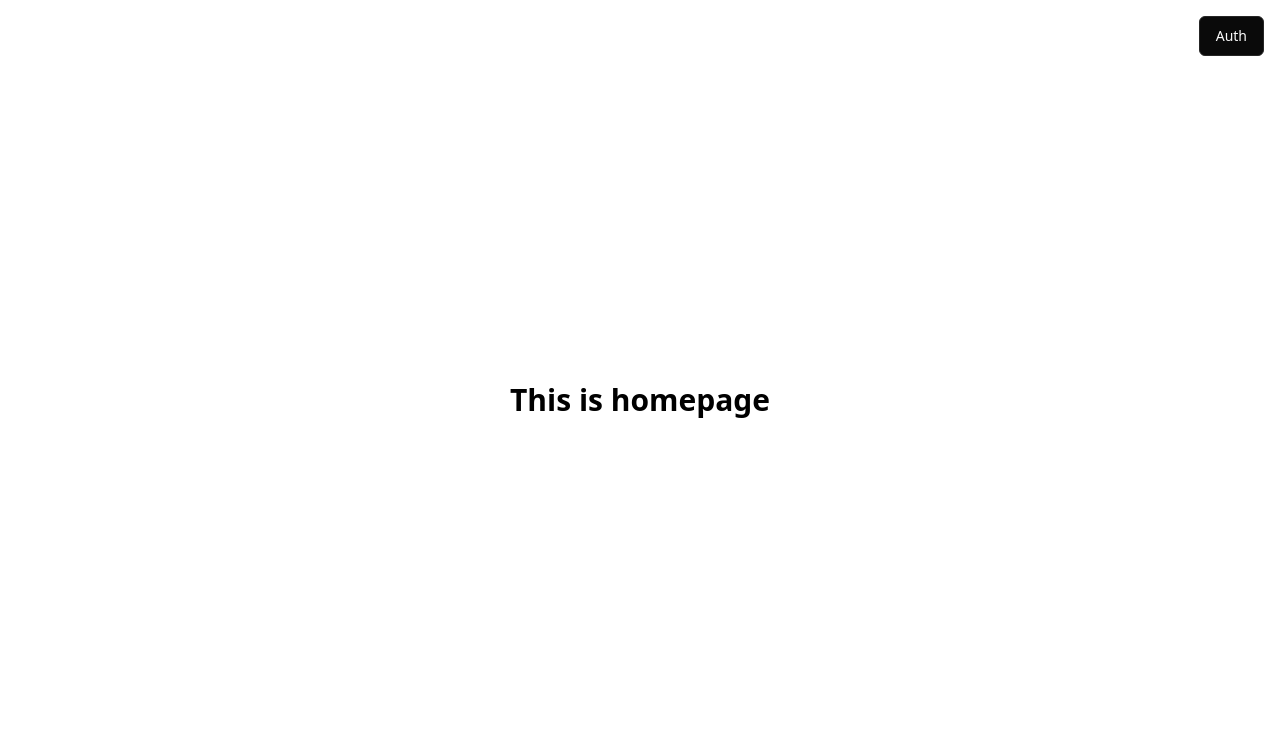
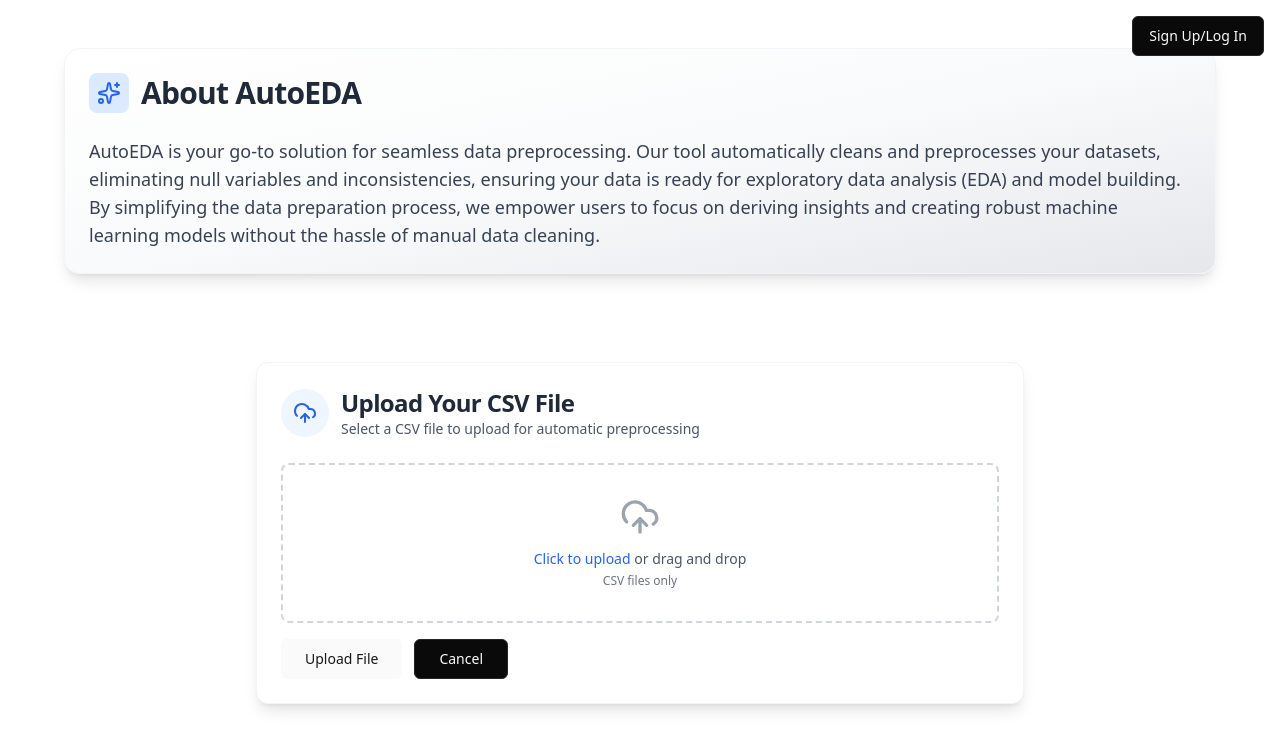
Before and after one commit to vagabond-0/AutoEDA-Automated-Data-Preprocessing-Toolkit, a React (Vite) app in the folder frontend/: page / in a window 1280 px wide. Shown: the top 750 px of the page. Built offline with nearby package versions, Linux system fonts and the light colour scheme.

Commit message:
Altered home component to show fileupload and about

```diff
--- a/frontend/src/components/About.jsx
+++ b/frontend/src/components/About.jsx
@@ -1,14 +1,33 @@
-// components/About.jsx
 import React from 'react';
-import './styles.css'; // Import the CSS file for styling
+import {
+  Card,
+  CardContent,
+  CardHeader,
+  CardTitle,
+} from "@/components/ui/card";
+import { Sparkles } from 'lucide-react';
 
 const About = () => {
   return (
-    <div className="about-container">
-      <h2>About AutoEDA</h2>
-      <p>
-        AutoEDA is your go-to solution for seamless data preprocessing. Our tool automatically cleans and preprocesses your datasets, eliminating null variables and inconsistencies, ensuring your data is ready for exploratory data analysis (EDA) and model building. By simplifying the data preparation process, we empower users to focus on deriving insights and creating robust machine learning models without the hassle of manual data cleaning.
-      </p>
+    <div className="w-full px-4 md:px-16 py-12">
+      <Card className="bg-gradient-to-br from-white via-gray-50 to-gray-200 shadow-lg border border-gray-100 rounded-2xl hover:shadow-xl transition-all duration-300 overflow-hidden">
+        <CardHeader className="relative">
+          <div className="flex items-center gap-3">
+            <div className="p-2 rounded-lg bg-blue-100">
+              <Sparkles className="w-6 h-6 text-blue-600" />
+            </div>
+            <CardTitle className="text-3xl font-bold text-gray-800">
+              About AutoEDA
+            </CardTitle>
+          </div>
+        </CardHeader>
+        <CardContent className="relative">
+          <div className="space-y-6">
+            <p className="text-gray-700 text-base md:text-lg leading-relaxed">
+AutoEDA is your go-to solution for seamless data preprocessing. Our tool automatically cleans and preprocesses your datasets, eliminating null variables and inconsistencies, ensuring your data is ready for exploratory data analysis (EDA) and model building. By simplifying the data preparation process, we empower users to focus on deriving insights and creating robust machine learning models without the hassle of manual data cleaning.            </p>
+          </div>
+        </CardContent>
+      </Card>
     </div>
   );
 };
--- a/frontend/src/components/FileUpload.jsx
+++ b/frontend/src/components/FileUpload.jsx
@@ -1,14 +1,74 @@
-// components/FileUpload.jsx
 import React from 'react';
-import './styles.css'; // Import the CSS file for styling
+import {
+  Card,
+  CardContent,
+  CardDescription,
+  CardHeader,
+  CardTitle,
+} from "@/components/ui/card";
+import { Input } from './ui/input';
+import { Button } from './ui/button';
+import { UploadCloud } from 'lucide-react';
 
 const FileUpload = () => {
   return (
-    <div className="file-upload-container">
-      <h2>Upload Your CSV File</h2>
-      <p>Please select a CSV file to upload for preprocessing:</p>
-      <input type="file" accept=".csv" className="file-input" />
-      <button className="upload-button">Upload</button>
+    <div className="w-full px-4 md:px-16 py-8 flex justify-center items-center">
+      <Card className="bg-white shadow-lg border border-gray-100 rounded-xl w-full max-w-3xl hover:shadow-xl transition-shadow">
+        <CardHeader className="space-y-2">
+          <div className="flex items-center gap-3">
+            <div className="p-3 rounded-full bg-blue-50">
+              <UploadCloud className="w-6 h-6 text-blue-600" />
+            </div>
+            <div>
+              <CardTitle className="text-2xl font-semibold text-gray-800">
+                Upload Your CSV File
+              </CardTitle>
+              <CardDescription className="text-sm text-gray-600">
+                Select a CSV file to upload for automatic preprocessing
+              </CardDescription>
+            </div>
+          </div>
+        </CardHeader>
+        <CardContent>
+          <form className="space-y-4">
+            <div className="relative">
+              <Input
+                type="file"
+                accept=".csv"
+                className="absolute inset-0 w-full h-full opacity-0 cursor-pointer"
+                id="file-input"
+              />
+              <label
+                htmlFor="file-input"
+                className="flex flex-col items-center justify-center border-2 border-dashed border-gray-300 hover:border-blue-400 rounded-lg p-8 transition-colors"
+              >
+                <UploadCloud className="w-10 h-10 text-gray-400 mb-3" />
+                <p className="text-sm font-medium text-gray-600 mb-1">
+                  <span className="text-blue-600">Click to upload</span> or drag and drop
+                </p>
+                <p className="text-xs text-gray-500">CSV files only</p>
+              </label>
+            </div>
+
+            <div className="flex flex-col md:flex-row items-center gap-3">
+              <Button
+                type="submit"
+                variant="default"
+                className="w-full md:w-auto px-6 py-3"
+              >
+                Upload File
+              </Button>
+              <Button
+                type="button"
+                variant="outline"
+                className="w-full md:w-auto px-6 py-3"
+              >
+                Cancel
+              </Button>
+            </div>
+          </form>
+        </CardContent>
+      </Card>
     </div>
   );
 };
--- a/frontend/src/components/Home.jsx
+++ b/frontend/src/components/Home.jsx
@@ -1,19 +1,19 @@
 import React from 'react';
 import { Button } from './ui/button';
 import { useNavigate } from 'react-router-dom';
+import About from './About';
+import FileUpload from './FileUpload';
 
 const Home = () => {
   const navigate = useNavigate();
 
   return (
-    <div className="relative w-full min-h-screen bg-white">
+    <div className="relative w-full min-h-screen flex flex-col gap-2 bg-white">
       <div className="absolute top-4 right-4">
-    <Button onClick={()=>navigate('/auth')} variant="outline">Auth</Button>
+    <Button onClick={()=>navigate('/auth')} variant="outline">Sign Up/Log In</Button>
       </div>
-
-      <div className="flex justify-center items-center min-h-screen w-full">
-        <h1 className="text-3xl font-bold text-black">This is homepage</h1>
-      </div>
+     <About></About>
+     <FileUpload></FileUpload>
     </div>
   );
 };
```
